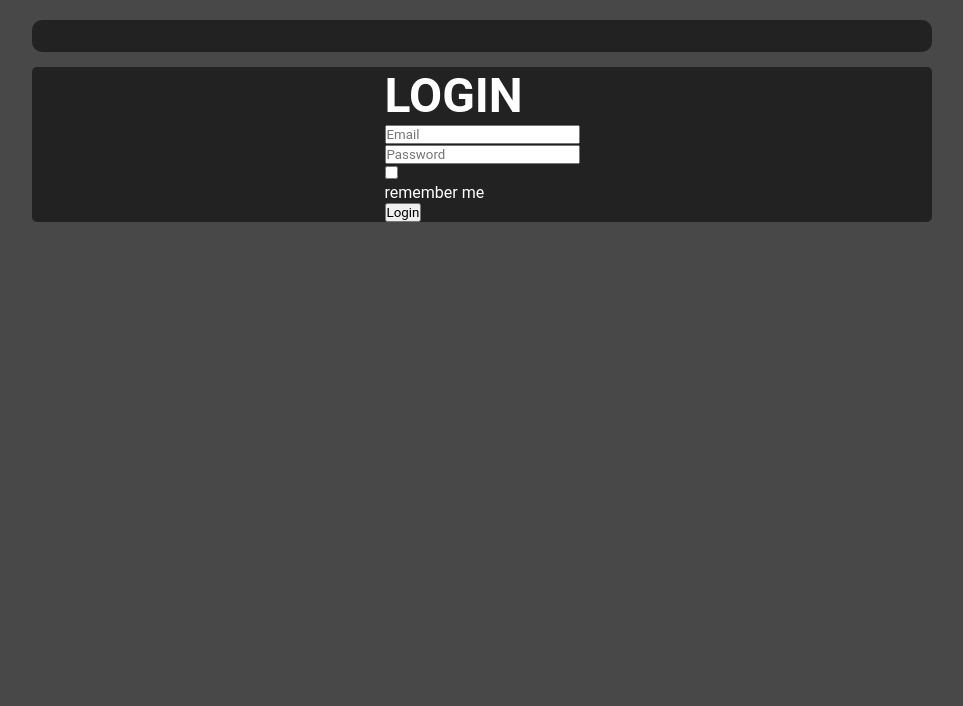
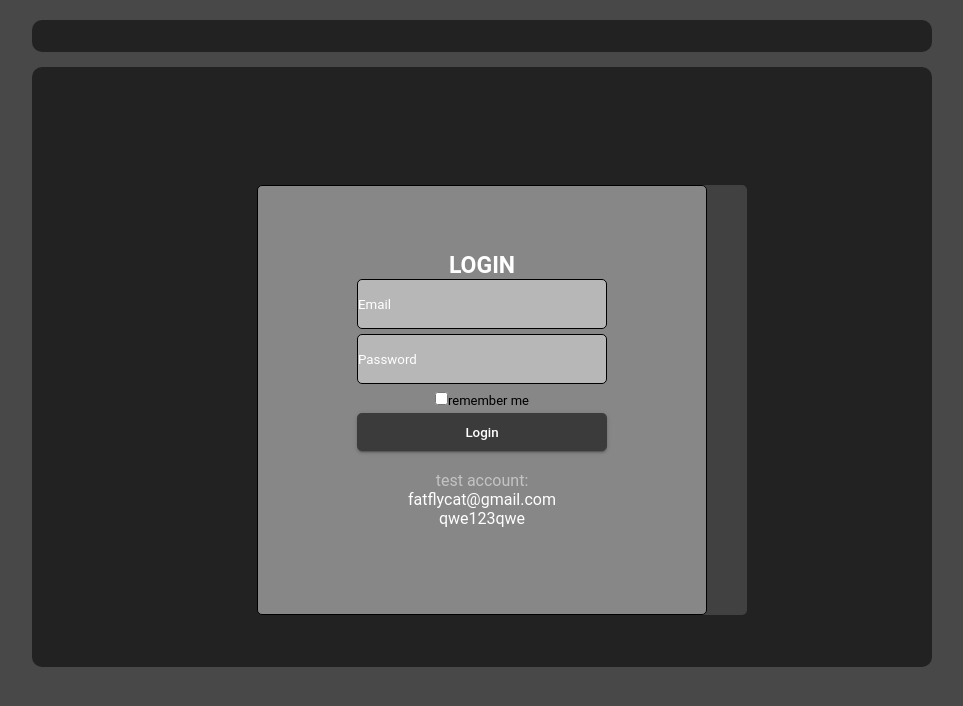
Before and after one commit to shalaginov-dev/social-network, a React (Create React App) app: page /#/login in a window 1280 px wide. Shown: the top 706 px of the page, without its empty margins (158-1121 px from the left). Built offline with nearby package versions, Linux system fonts and the light colour scheme; no server answers.

Commit message:
fixed login form

```diff
--- a/src/components/Login/Login.module.scss
+++ b/src/components/Login/Login.module.scss
@@ -1,8 +1,88 @@
-.loginBlock{
+.loginWrapper {
+  height: 900px;
+  width: 100%;
+  background-color: #222222;
+  border-radius: 10px;
+
+  .loginBlock {
     display: flex;
+    align-items: center;
     justify-content: center;
-    align-items: center;
-    width: 100%;
-    background-color: #222222;
+    flex-direction: column;
+    position: absolute;
+    top: 50%;
+    left: 50%;
+    margin-right: -50%;
+    transform: translate(-50%, -50%);
+    border: 1px black solid;
+    width: 450px;
+    height: 430px;
+    box-shadow: 40px 0 0 #414141;
+    background-color: #888787;
     border-radius: 5px;
+    padding-bottom: 20px;
+
+    .email input, .password input {
+      background-color: rgba(255, 255, 255, 0.4);
+      border: 1px solid black;
+      border-radius: 5px;
+      width: 250px;
+      height: 50px;
+      margin-bottom: 5px;
+    }
+
+    h1 {
+      color: #ffffff;
+      font-size: 23px;
+    }
+
+    input::placeholder {
+      color: white;
+    }
+
+    .email, .password {
+      text-align: center;
+    }
+
+    .remember {
+      margin: 3px 0 5px;
+      display: flex;
+      color: black;
+      font-size: 13px;
+      align-items: center;
+      justify-content: center;
+    }
+
+    p {
+      margin: 0;
+    }
+
+    button {
+      width: 250px;
+      height: 38px;
+      border: none;
+      color: white;
+      background-color: #3b3b3b;
+      border-radius: 5px;
+      cursor: pointer;
+      font-weight: 500;
+      box-shadow: 0 3px 1px -2px rgb(0 0 0 / 20%), 0 2px 2px 0 rgb(0 0 0 / 14%), 0 1px 5px 0 rgb(0 0 0 / 12%)
+    }
+
+    button:hover {
+      background-color: #2a2a2a;
+      box-shadow: 0 2px 4px -1px rgb(0 0 0 / 20%), 0 4px 5px 0 rgb(0 0 0 / 14%), 0 1px 10px 0 rgb(0 0 0 / 12%);;
+    }
+  }
+
+  .formError {
+    border: red 2px solid;
+    padding: 5px;
+    color: #ff3a3a;
+    width: 230px;
+  }
+
+  @media (max-width: 1500px) {
+    height: 600px;
+  }
 }
--- a/src/components/Login/Login.tsx
+++ b/src/components/Login/Login.tsx
@@ -16,10 +16,13 @@ export const Login = memo(({isAuth}: ILoginProps) => {
     }
 
     return (
-        <div className={s.loginBlock}>
-            <div className={s.loginWrapper}>
+        <div className={s.loginWrapper}>
+            <div className={s.loginBlock}>
                 <h1>LOGIN</h1>
                 <LoginReduxForm onSubmit={onSubmit}/>
+                <p style={{marginTop: '20px', opacity: '50%'}}>test account:</p>
+                <p>fatflycat@gmail.com</p>
+                <p> qwe123qwe</p>
             </div>
         </div>
     )
--- a/src/components/Login/LoginForm.module.scss
+++ /dev/null
@@ -1,14 +0,0 @@
-.remember {
-    color: white;
-}
-
-h1 {
-    color: white;
-}
-
-.formError {
-    border: red 2px solid;
-    padding: 5px;
-    color: #ff3a3a;
-    width: 230px;
-}
--- a/src/components/Login/LoginForm.tsx
+++ b/src/components/Login/LoginForm.tsx
@@ -2,7 +2,7 @@ import React, {memo} from "react";
 import {Field, InjectedFormProps, reduxForm} from "redux-form";
 import {Input} from "../common/FormsControls/FormsControls";
 import {requiredField} from "../../utils/validators/validators";
-import s from "./LoginForm.module.scss";
+import s from "./Login.module.scss";
 
 export interface IFormData {
     email: string
@@ -14,7 +14,7 @@ export const LoginForm: React.FC<InjectedFormProps<IFormData>> = memo(({error, h
     return (
         <div>
             <form onSubmit={handleSubmit}>
-                <div>
+                <div className={s.email}>
                     <Field
                         component={Input}
                         placeholder='Email'
@@ -22,7 +22,7 @@ export const LoginForm: React.FC<InjectedFormProps<IFormData>> = memo(({error, h
                         validate={[requiredField]}
                     />
                 </div>
-                <div>
+                <div className={s.password}>
                     <Field
                         component={Input}
                         placeholder='Password'
```
